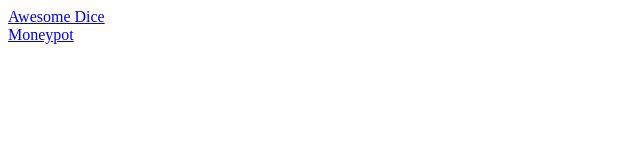
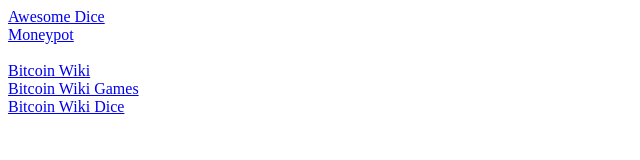
Before and after one commit to wiebeb/test, a plain HTML site: page index.html in a window 1280 px wide. Shown: the whole page, without its empty margins (0-640 px from the left). Drawn offline with Linux system fonts and the light colour scheme.

Commit message:
Update index.html

```diff
--- a/index.html
+++ b/index.html
@@ -9,6 +9,10 @@
   </head>
   <body>
     <a href="http://awesomedice.net/">Awesome Dice</a><br>
-    <a href="https://www.moneypot.com">Moneypot</a><br>
+    <a href="https://www.moneypot.com">Moneypot</a><br><br>
+
+    <a href="https://en.bitcoin.it/wiki/Main_Page">Bitcoin Wiki</a><br>
+    <a href="https://en.bitcoin.it/wiki/Category:Games">Bitcoin Wiki Games</a><br>
+    <a href="https://en.bitcoin.it/wiki/Bitcoin_Dice">Bitcoin Wiki Dice</a><br>
   </body>
 </html>
```
